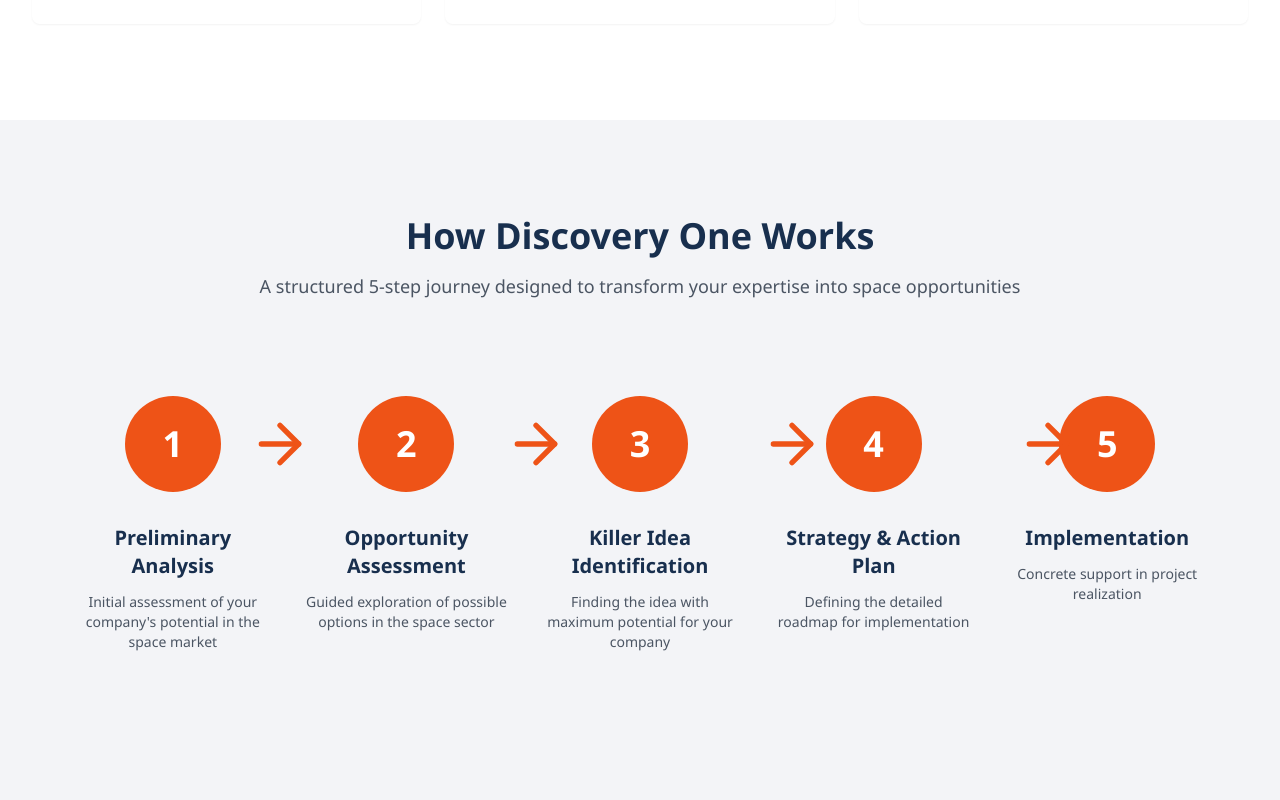
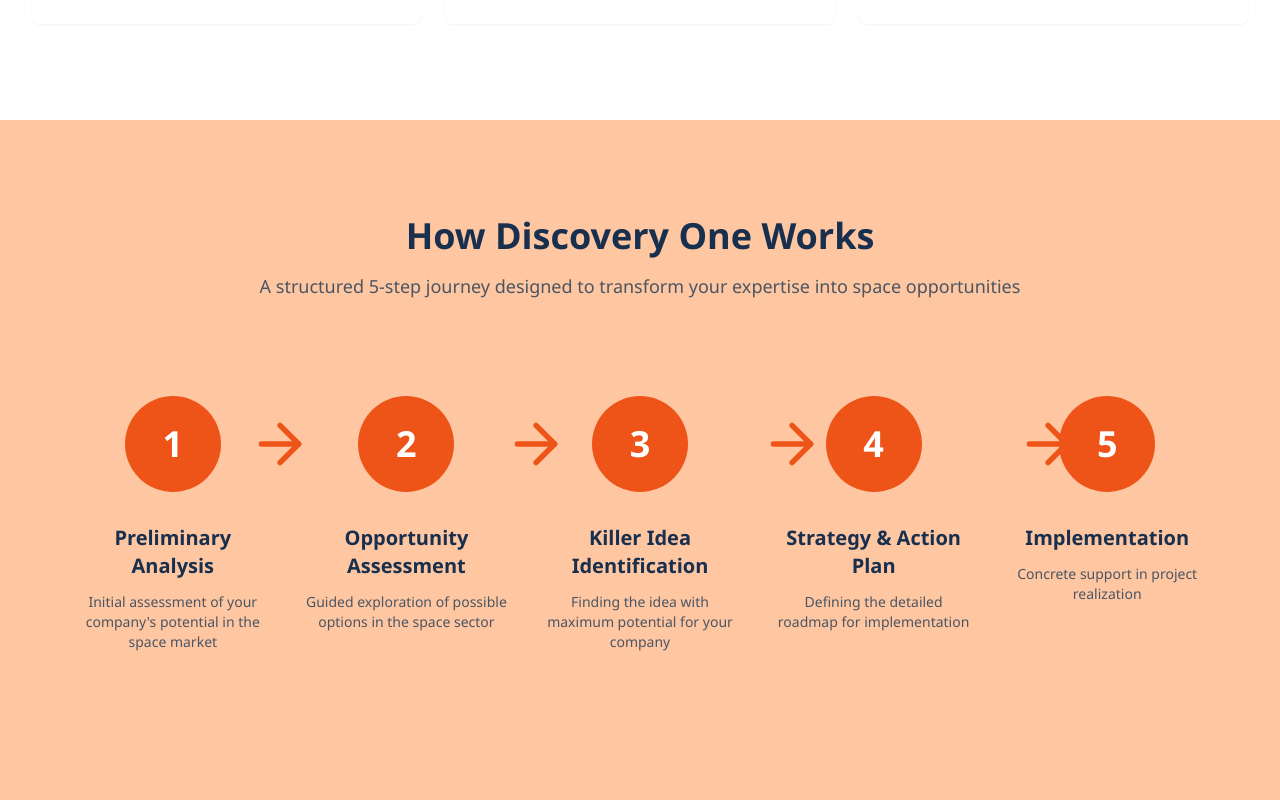
Before and after one commit to Sidi-sidi-cloud/sidi-mirror-clone-echo, a React (Vite) app: page / in a window 1280 px wide. Shown: the part 1360-2160 px from the top of the page. Built offline with nearby package versions, Linux system fonts and the light colour scheme; a web font is replaced by a local one.

Commit message:
Fix: Alternate orange background
Alternates the orange background in the service packages section.

```diff
--- a/src/components/HowItWorks.tsx
+++ b/src/components/HowItWorks.tsx
@@ -31,7 +31,7 @@ const steps = [
 
 const HowItWorks = () => {
   return (
-    <section id="how-it-works" className="section bg-light">
+    <section id="how-it-works" className="section bg-soft-orange">
       <div className="container-custom">
         <div className="section-header">
           <h2 className="text-secondary">How Discovery One Works</h2>
--- a/src/components/ServicePackages.tsx
+++ b/src/components/ServicePackages.tsx
@@ -73,7 +73,7 @@ const services = [
 
 const ServicePackages = () => {
   return (
-    <section id="services" className="section bg-white">
+    <section id="services" className="section bg-soft-orange">
       <div className="container-custom">
         <div className="section-header">
           <h2 className="text-secondary">Our Service Journey</h2>
--- a/src/components/SuccessStories.tsx
+++ b/src/components/SuccessStories.tsx
@@ -36,7 +36,7 @@ const stories = [
 
 const SuccessStories = () => {
   return (
-    <section id="success-stories" className="section bg-light">
+    <section id="success-stories" className="section bg-white">
       <div className="container-custom">
         <div className="section-header">
           <h2 className="text-secondary">Success Stories</h2>
--- a/src/index.css
+++ b/src/index.css
@@ -1,4 +1,3 @@
-
 @import url('https://fonts.googleapis.com/css2?family=Segoe+UI:wght@300;400;500;600;700&family=Inter:wght@300;400;500;600;700&display=swap');
 
 @tailwind base;
@@ -30,6 +29,8 @@
     --input: 214.3 31.8% 91.4%;
     --ring: 17 86% 51%;
     --radius: 0.5rem;
+
+    --soft-orange: 25 98% 81%;
   }
 
   * {
@@ -76,6 +77,10 @@
 
   .section-header p {
     @apply text-gray-600 text-lg max-w-3xl mx-auto;
+  }
+
+  .bg-soft-orange {
+    @apply bg-[#FEC6A1];
   }
 }
 
```
